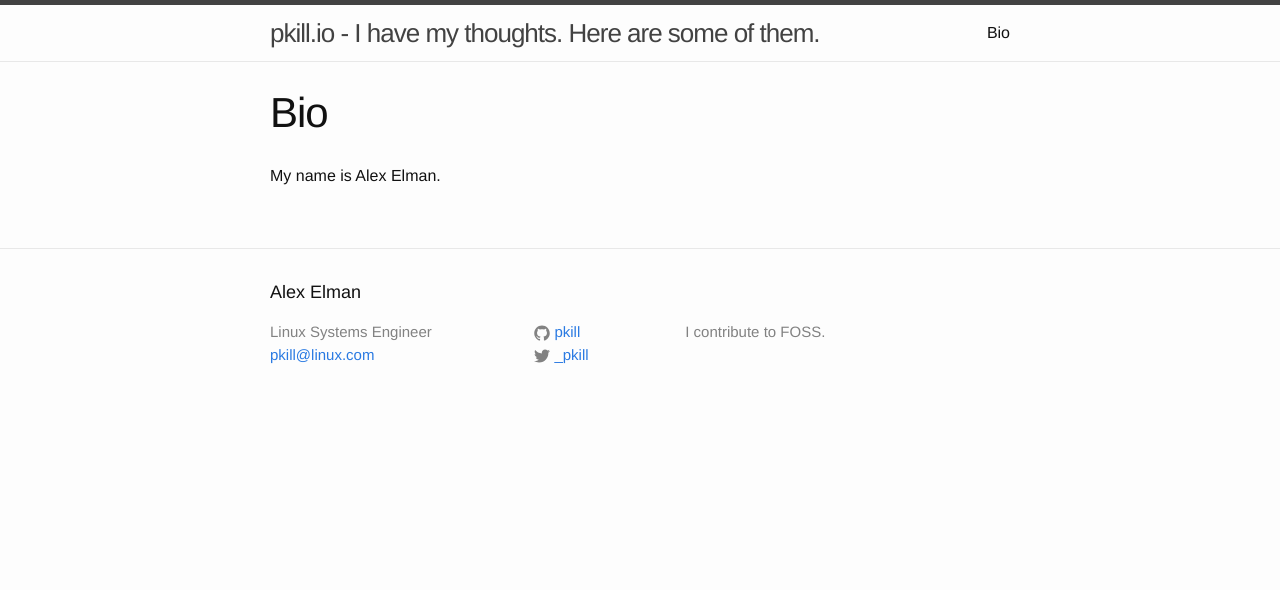
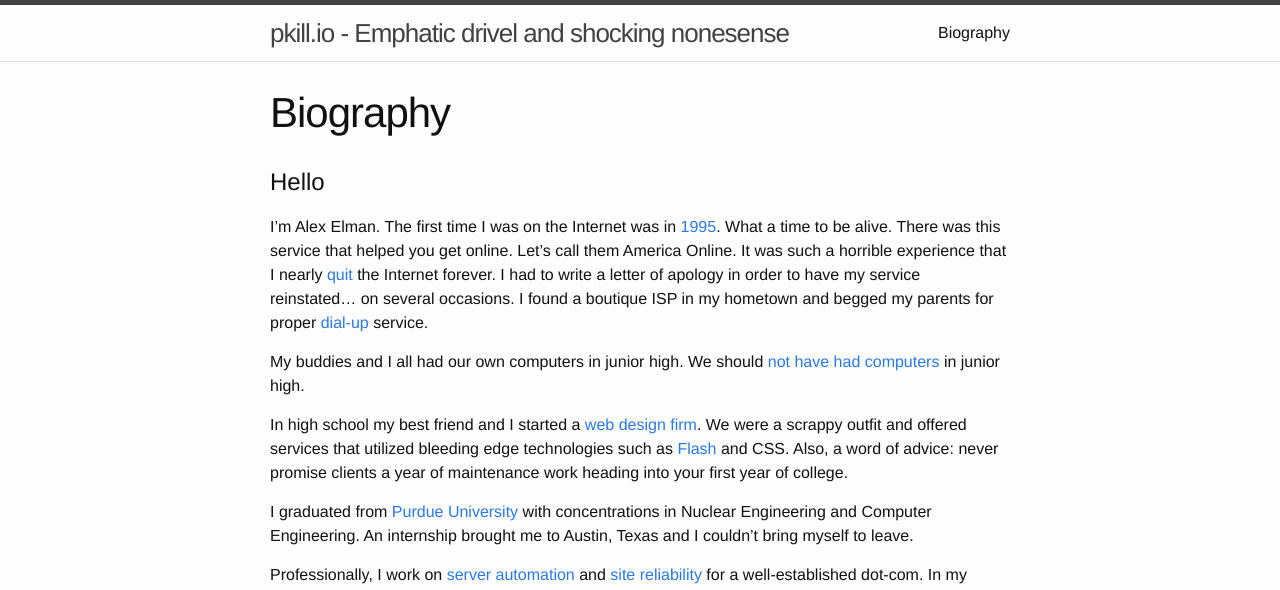
Before and after one commit to pkill/pkill.github.io, a Jekyll site: the page built from about.md, in a window 1280 px wide. Shown: the top 590 px of the page. Built offline with Jekyll 4.4.1, drawn with Linux system fonts in a browser that asks for light colours; some of the changed text lies outside the part shown.

Commit message:
Wrote biography

```diff
--- a/_config.yml
+++ b/_config.yml
@@ -1,10 +1,11 @@
 # Site settings
-title: pkill.io - I have my thoughts. Here are some of them.
+title: pkill.io - Emphatic drivel and shocking nonesense
 email: pkill@linux.com
 fullname: "Alex Elman"
 jobtitle: "Linux Systems Engineer"
+physical_location: "Austin (the dotfiles capitol of Texas)"
 description: > # this means to ignore newlines until "baseurl:"
-  I contribute to FOSS.
+  Notes on Linux, open source, journalism, security & privacy.
 baseurl: "" # the subpath of your site, e.g. /blog/
 url: "https://pkill.io" # the base hostname & protocol for your site
 twitter_username: _pkill
--- a/_includes/footer.html
+++ b/_includes/footer.html
@@ -8,6 +8,7 @@
       <div class="footer-col  footer-col-1">
         <ul class="contact-list">
           <li>{{ site.jobtitle }}</li>
+          <li>{{ site.physical_location }}</li>
           <li><a href="mailto:{{ site.email }}">{{ site.email }}</a></li>
         </ul>
       </div>
--- a/about.md
+++ b/about.md
@@ -1,7 +1,30 @@
 ---
 layout: page
-title: Bio
+title: Biography
 permalink: /bio/
 ---
 
-My name is Alex Elman.
+Hello
+========
+I'm Alex Elman. The first time I was on the Internet was in [1995](https://i.imgur.com/PK4irYz.jpg). What a time to be alive. There was this service that helped you get online. Let's call them America Online. It was such a horrible experience that I nearly [quit](https://i.imgur.com/koL8uNm.gifv) the Internet forever. I had to write a letter of apology in order to have my service reinstated... on several occasions. I found a boutique ISP in my hometown and begged my parents for proper [dial-up](https://en.wikipedia.org/wiki/Dial-up_Internet_access) service.
+
+My buddies and I all had our own computers in junior high. We should [not have had computers](https://www.urbandictionary.com/define.php?term=script+kiddie) in junior high.
+
+In high school my best friend and I started a [web design firm](https://en.wikipedia.org/wiki/C_corporation). We were a scrappy outfit and offered services that utilized bleeding edge technologies such as [Flash](http://archive.hi-res.net/donniedarko/) and CSS. Also, a word of advice: never promise clients a year of maintenance work heading into your first year of college.
+
+I graduated from [Purdue University](https://purdue.edu) with concentrations in Nuclear Engineering and Computer Engineering. An internship brought me to Austin, Texas and I couldn't bring myself to leave.
+
+Professionally, I work on [server automation](https://puppetlabs.com/) and [site reliability](https://www.quora.com/What-are-the-traits-of-great-site-reliability-engineers) for a well-established dot-com. In my personal life I indulge in food, music, rock climbing, travelling, and [street art](https://i.imgur.com/jR6AaDf.jpg).
+
+<a href="https://i.imgur.com/wR8DKrj.jpg">![This is Nikola](https://i.imgur.com/wR8DKrj.jpg){: .inline_img}</a>
+
+I have this candle adorned with the enigmatic visage of [Nikola Tesla](https://www.ted.com/talks/marco_tempest_the_electric_rise_and_fall_of_nikola_tesla) on my desk. It serves as a reminder that without him, we would need a lot more candles. It also reminds me that we stand on the shoulders of giants. I acknowledge that my personal accomplishments are built upon the brilliant work of countless other people.
+
+
+Some of my flaws
+========
++ I want to write a novel.
++ I use my browser's location bar for spell checking. Constantly.
++ I'm hopelessly optimistic yet incredibly cynical.
++ Jaywalking
++ I sometimes miss the 90s.
--- a/css/main.scss
+++ b/css/main.scss
@@ -47,3 +47,11 @@ $on-laptop:        800px;
         "layout",
         "syntax-highlighting"
 ;
+
+// Images
+.inline_img {
+         float: left;
+         width: 100px;
+         margin-right: 30px;
+         margin-top: 10px;
+}
```
Also changed, not shown: 10 other files.
